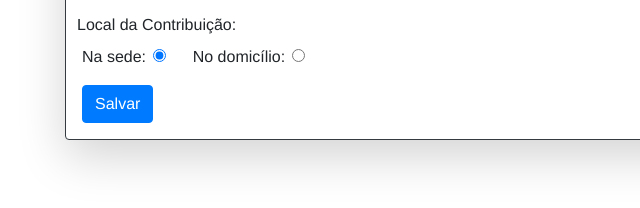
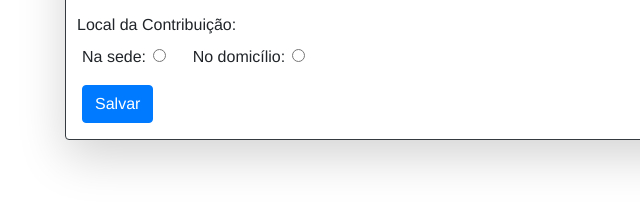
Before and after one commit to antonioFilho-global/projetoEstagio1, a plain HTML site: page form/cadastroSocio.html in a window 1280 px wide. Shown: the part 1456-1664 px from the top of the page, 0-640 px from the left. Drawn offline with Linux system fonts and the light colour scheme.

Commit message:
06-04-2021

```diff
--- a/form/cadastroSocio.html
+++ b/form/cadastroSocio.html
@@ -59,13 +59,13 @@
 					<div class="form-check">
 						<label class="form-check-label" for="associado"> Sócio da Associação:</label>
 						&nbsp;&nbsp;&nbsp;&nbsp;&nbsp;
-						<input class="form-check-input" type="radio" name="flexRadioDefault" id="associado">
+						<input class="form-check-input" type="radio" name="tipoDeSocio" id="associado">
 					</div>
 
 					<div class="form-check">
 						<label class="form-check-label" for="contribuinte"> Sócio contribuinte:</label>
 						&nbsp;&nbsp;&nbsp;&nbsp;&nbsp;&nbsp;&nbsp;&nbsp;&nbsp;
-						<input class="form-check-input" type="radio" name="flexRadioDefault" id="contribuinte" checked>
+						<input class="form-check-input" type="radio" name="tipoDeSocio" id="contribuinte">
 					</div>
 					<!-- radio -->
 					<h3>Dados Pessoais:</h3>
@@ -301,19 +301,19 @@
 								<div class="form-check">
 									<label class="form-check-label" for="dataPagDia10">Dia 10:</label>
 									&nbsp;&nbsp;&nbsp;&nbsp;&nbsp;
-									<input class="form-check-input" type="radio" name="flexRadioDefault" id="dataPagDia10" checked>
+									<input class="form-check-input" type="radio" name="dataDePagamento" id="dataPagDia10">
 								</div>
 
 								<div class="form-check">
 									<label class="form-check-label" for="dataPagDia20">Dia 20:</label>
 									&nbsp;&nbsp;&nbsp;&nbsp;&nbsp;
-									<input class="form-check-input" type="radio" name="flexRadioDefault" id="dataPagDia20">
+									<input class="form-check-input" type="radio" name="dataDePagamento" id="dataPagDia20">
 								</div>
 
 								<div class="form-check">
 									<label class="form-check-label" for="dataPagDia20">Dia 30:</label>
 									&nbsp;&nbsp;&nbsp;&nbsp;&nbsp;
-									<input class="form-check-input" type="radio" name="flexRadioDefault" id="dataPagDia30">
+									<input class="form-check-input" type="radio" name="dataDePagamento" id="dataPagDia30">
 								</div>
 						    </div>
 						</div>
@@ -326,31 +326,31 @@
 								<div class="form-check">
 									<label class="form-check-label" for="valorContribuicao5">R$ 5,00:</label>
 									&nbsp;&nbsp;&nbsp;&nbsp;&nbsp;
-									<input class="form-check-input" type="radio" name="flexRadioDefault" id="valorContribuicao5" checked>
+									<input class="form-check-input" type="radio" name="valorContribuição" id="valorContribuicao5">
 								</div>
 
 								<div class="form-check">
 									<label class="form-check-label" for="valorContribuicao10">R$ 10,00:</label>
 									&nbsp;&nbsp;&nbsp;&nbsp;&nbsp;
-									<input class="form-check-input" type="radio" name="flexRadioDefault" id="valorContribuicao10">
+									<input class="form-check-input" type="radio" name="valorContribuição" id="valorContribuicao10">
 								</div>
 
 								<div class="form-check">
 									<label class="form-check-label" for="valorContribuicao15">R$ 15,00:</label>
 									&nbsp;&nbsp;&nbsp;&nbsp;&nbsp;
-									<input class="form-check-input" type="radio" name="flexRadioDefault" id="valorContribuicao15">
+									<input class="form-check-input" type="radio" name="valorContribuição" id="valorContribuicao15">
 								</div>
 
 								<div class="form-check">
 									<label class="form-check-label" for="valorContribuicao20">R$ 20,00:</label>
 									&nbsp;&nbsp;&nbsp;&nbsp;&nbsp;
-									<input class="form-check-input" type="radio" name="flexRadioDefault" id="valorContribuicao20">
+									<input class="form-check-input" type="radio" name="valorContribuição" id="valorContribuicao20">
 								</div>
 
 								<div class="form-check">
 									<label class="form-check-label" for="valorContribuicao25">R$ 25,00:</label>
 									&nbsp;&nbsp;&nbsp;&nbsp;&nbsp;
-									<input class="form-check-input" type="radio" name="flexRadioDefault" id="valorContribuicao25">
+									<input class="form-check-input" type="radio" name="valorContribuição" id="valorContribuicao25">
 								</div>
 						    </div>
 						</div>
@@ -363,13 +363,13 @@
 								<div class="form-check">
 									<label class="form-check-label" for="contribuicaoNaSede">Na sede:</label>
 									&nbsp;&nbsp;&nbsp;&nbsp;&nbsp;
-									<input class="form-check-input" type="radio" name="flexRadioDefault" id="contribuicaoNaSede" checked>
+									<input class="form-check-input" type="radio" name="localContribuição" id="contribuicaoNaSede">
 								</div>
 
 								<div class="form-check">
 									<label class="form-check-label" for="contribuicaoNoDomicilio">No domicílio:</label>
 									&nbsp;&nbsp;&nbsp;&nbsp;&nbsp;
-									<input class="form-check-input" type="radio" name="flexRadioDefault" id="contribuicaoNoDomicilio">
+									<input class="form-check-input" type="radio" name="localContribuição" id="contribuicaoNoDomicilio">
 								</div>
 						    </div>
 						</div>
```
